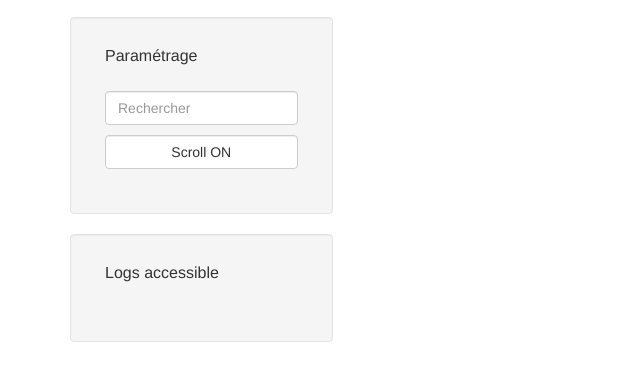
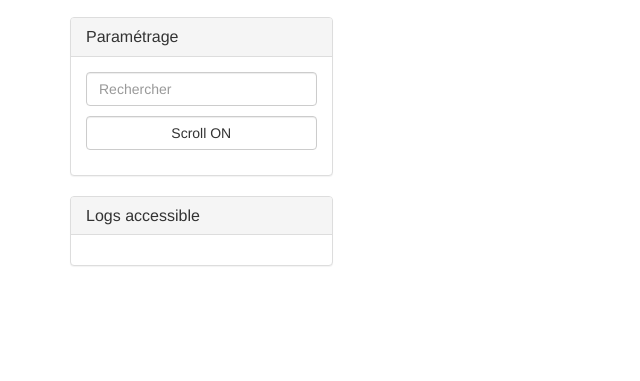
Before and after one commit to Armaklan/logviewer, a website: page app/index.html in a window 1280 px wide. Shown: the part 223-604 px from the top of the page, without its empty margins (0-640 px from the left). Drawn offline with nearby package versions, Linux system fonts and the light colour scheme; some packages are replaced by stand-ins of ours; no server answers.

Commit message:
Light relooking

```diff
--- a/app/index.html
+++ b/app/index.html
@@ -20,6 +20,10 @@
     <script src="vendor/socket.io-client/dist/socket.io.js"></script>
     <script src="scripts/app.js"></script>
     <style>
+        .container {
+            margin-top: 60px
+        }
+
         h3 {
             font-family: Georgia,"Times New Roman",Times,serif;
             font-size: 1.7em;
@@ -31,15 +35,15 @@
 
 <body>
 <div class="container" ng-app="logApp" ng-controller="logAppCtrl">
-    <div class="row">
-    <div class="col-md-3" style="margin-top: 60px">
+    <div class="row" style="">
+    <div class="col-md-3">
         <div class="well">
             <center>
                 <img src="img/logo.png" alt="logo" style="height: 64px">
                 <h3>Log Viewer</h3>
             </center>
         </div>
-        <div class="panel well">
+        <div class="panel panel-default">
             <div class="panel-heading">
                 <h5 class="panel-title">Paramétrage</h5>
             </div>
@@ -54,7 +58,7 @@
                 </div>
             </div>
         </div>
-        <div class="panel well">
+        <div class="panel panel-default">
             <div class="panel-heading">
                 <h5 class="panel-title">Logs accessible
                 </h5>
```
